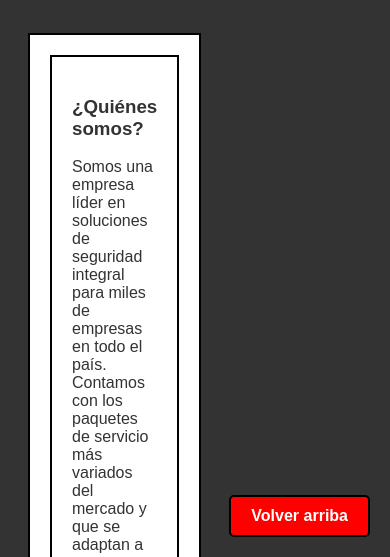
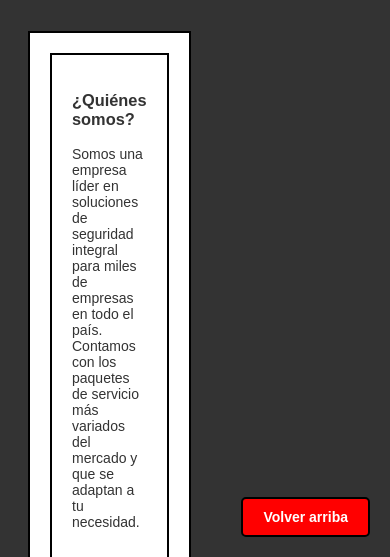
Before and after one commit to Rogan03/Merryweather-Services, a plain HTML site: page index.html in a window 390 px wide. Shown: the part 287-844 px from the top of the page. Drawn offline with Linux system fonts and the light colour scheme.

Commit message:
Segundo Commit - Implementación mediaQueries

```diff
--- a/estilos.css
+++ b/estilos.css
@@ -1,3 +1,10 @@
+/* @media query para pantallas de 768px o menos */
+@media (max-width: 768px) {
+  body {
+    background-color: lightgray;
+    font-size: 14px;
+  }
+}
 /* Estilo para el header */
 header {
   font-family: Arial, sans-serif;
```
